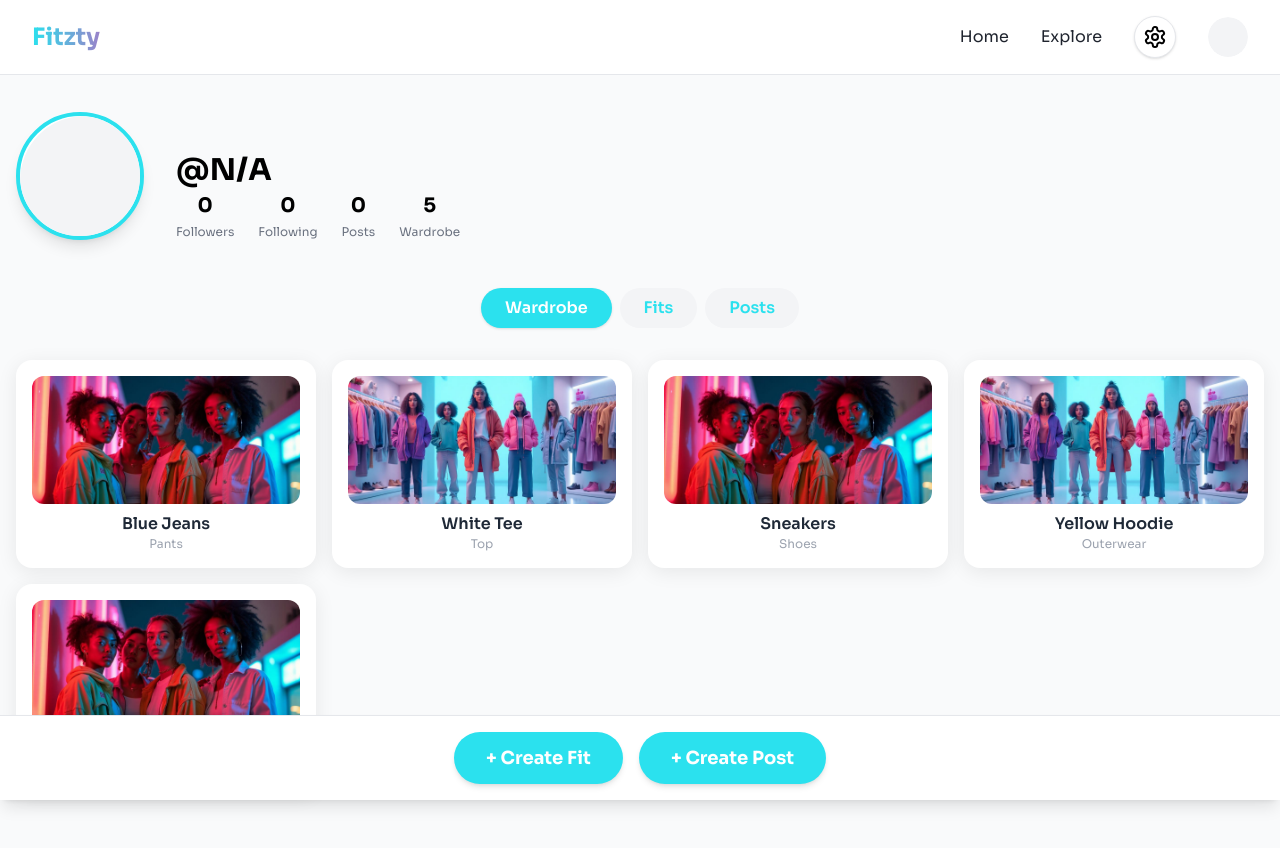
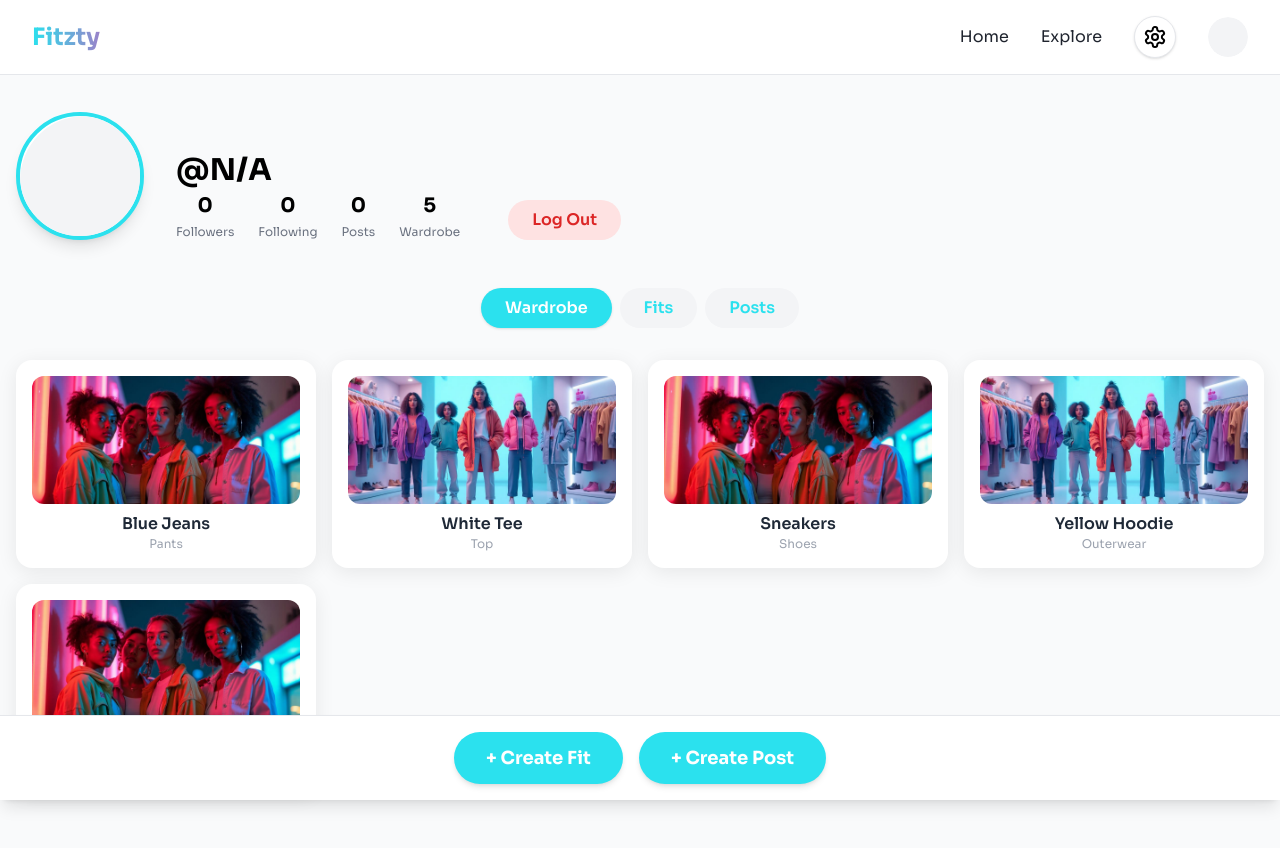
Before and after one commit to Daivya-Shah/Fitzty, a React (Vite) app: page /profile in a window 1280 px wide. Shown: the top 848 px of the page. Built offline with nearby package versions, Linux system fonts and the light colour scheme.

Commit message:
Implement Logout Logic
Add a logout function to the AuthProvider and call it from the profile page to allow users to sign out of their accounts.

```diff
--- a/src/pages/Profile.tsx
+++ b/src/pages/Profile.tsx
@@ -14,7 +14,7 @@ const wardrobe = [
 ];
 
 const Profile = () => {
-  const { user } = useAuth();
+  const { user, signOut } = useAuth();
   const [tab, setTab] = useState("wardrobe");
   const [showModal, setShowModal] = useState(false);
   const [selectedIds, setSelectedIds] = useState([]);
@@ -96,6 +96,14 @@ const Profile = () => {
                   <span className="text-xs font-normal text-gray-500">Wardrobe</span>
                 </span>
               </div>
+            </div>
+            <div className="flex justify-center md:justify-end">
+              <button
+                onClick={signOut}
+                className="px-6 py-2 rounded-full font-semibold text-base transition-colors duration-200 bg-red-100 text-red-600 hover:bg-red-200"
+              >
+                Log Out
+              </button>
             </div>
           </div>
         </div>
```
